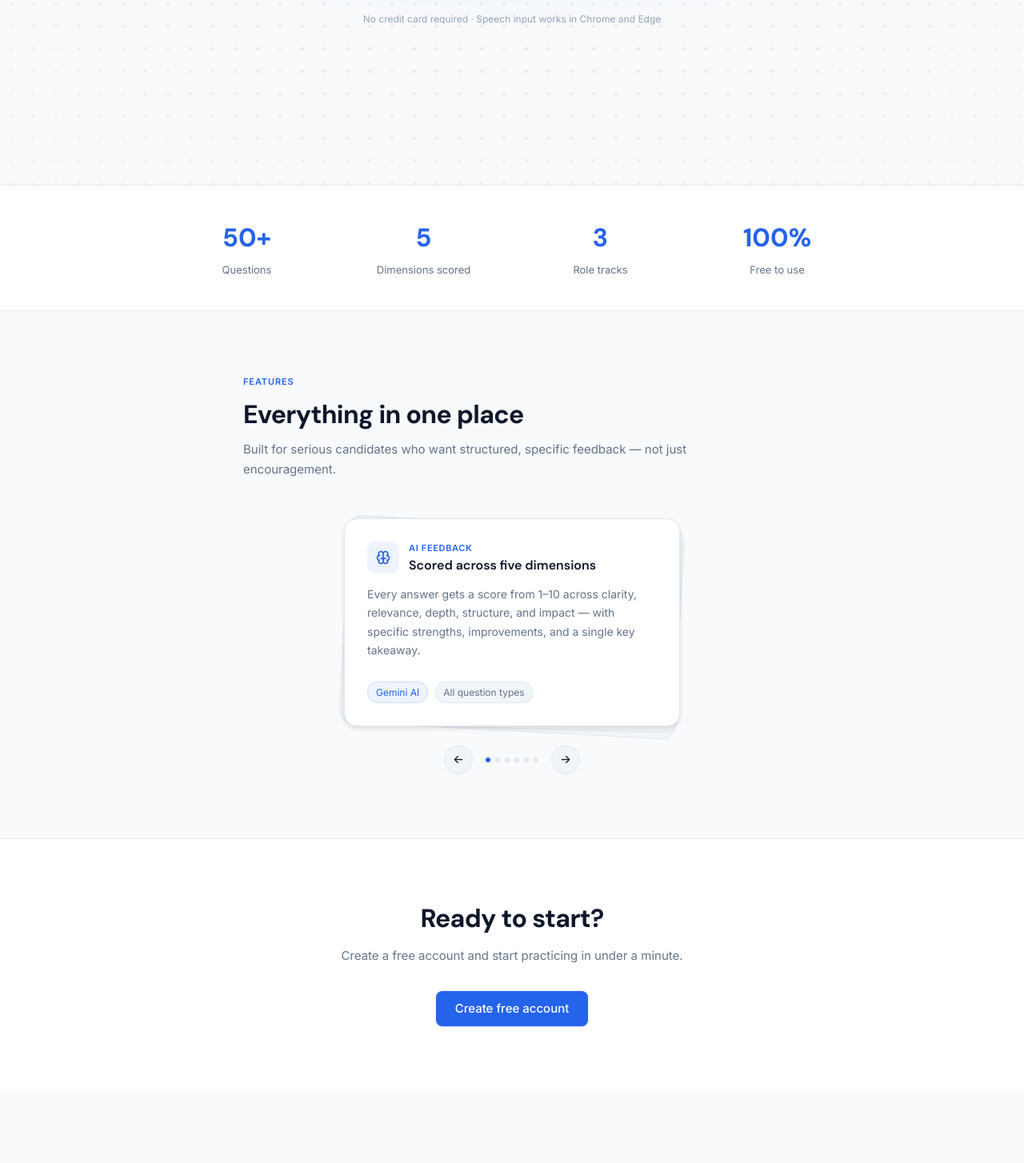
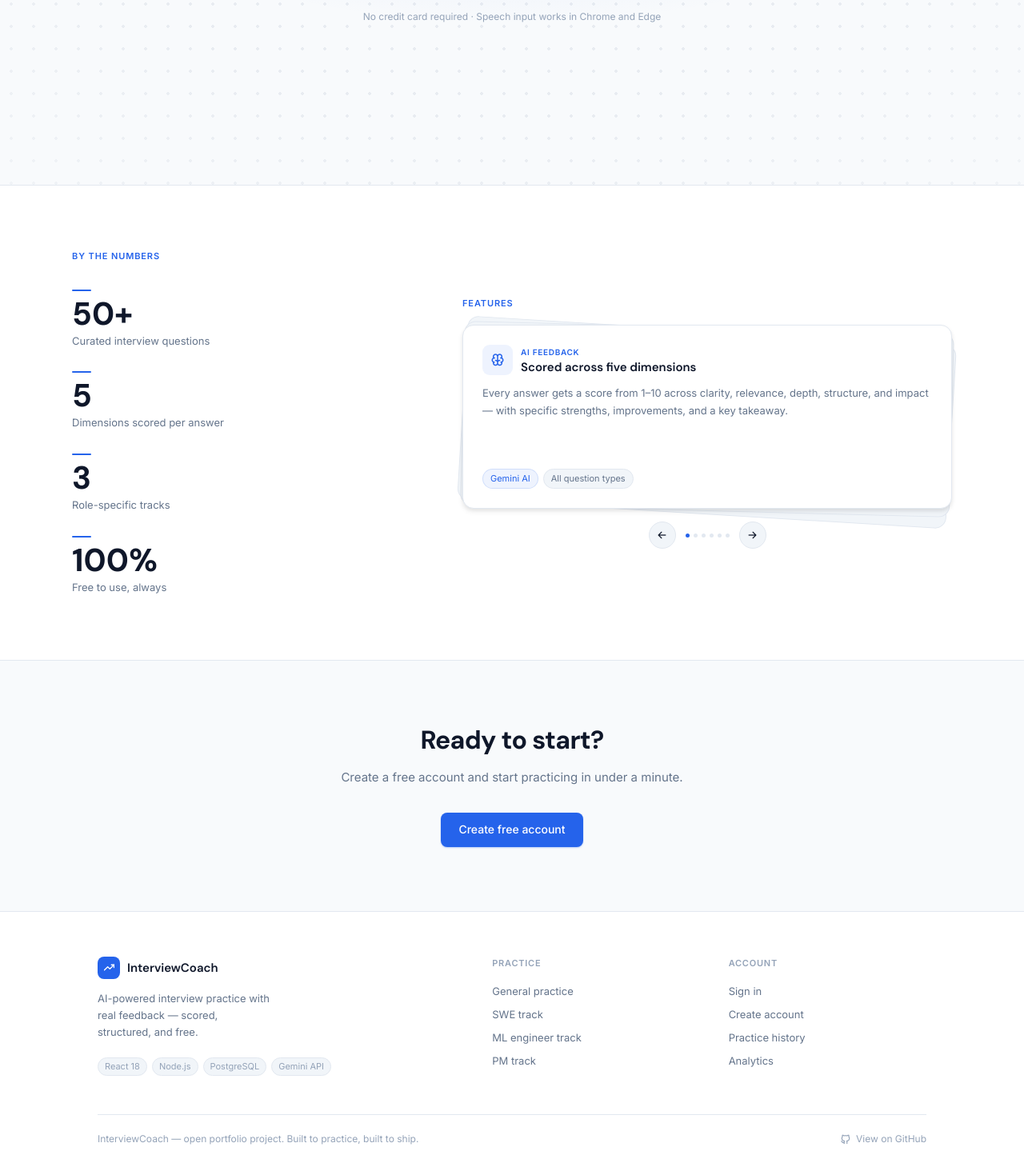
Before and after one commit to Aedo119/ai-interview-coach, a React (Vite) app in the folder frontend/: page / in a window 1280 px wide. Shown: the part 569-2023 px from the top of the page at 80% size. Before the commit the page ends 1932 px from the top, so only its background shows below. Built offline with nearby package versions, Linux system fonts and the light colour scheme.

Commit message:
feat: add Footer component and integrate it into Home page layout

```diff
--- /dev/null
+++ b/frontend/src/components/Footer.jsx
@@ -0,0 +1,81 @@
+import { Link } from 'react-router-dom';
+
+const LINKS = {
+  Practice: [
+    { label: 'General practice', to: '/practice'        },
+    { label: 'SWE track',        to: '/practice?track=swe' },
+    { label: 'ML engineer track',to: '/practice?track=ml'  },
+    { label: 'PM track',         to: '/practice?track=pm'  },
+  ],
+  Account: [
+    { label: 'Sign in',          to: '/login'      },
+    { label: 'Create account',   to: '/register'   },
+    { label: 'Practice history', to: '/results'    },
+    { label: 'Analytics',        to: '/analytics'  },
+  ],
+};
+
+const TECH = ['React 18', 'Node.js', 'PostgreSQL', 'Gemini API'];
+
+export default function Footer() {
+  return (
+    <footer style={{ background: 'var(--bg-card)', borderTop: '1px solid var(--border)' }}>
+      <div style={{ maxWidth: 1100, margin: '0 auto', padding: '3.5rem 2rem 0' }}>
+        <div style={{ display: 'grid', gridTemplateColumns: '1.8fr 1fr 1fr', gap: '3rem', paddingBottom: '3rem' }}>
+
+          {/* Brand col */}
+          <div>
+            <Link to="/" style={{ display: 'inline-flex', alignItems: 'center', gap: 9, marginBottom: '0.875rem', textDecoration: 'none' }}>
+              <div style={{ width: 28, height: 28, borderRadius: 8, background: 'var(--accent)', display: 'flex', alignItems: 'center', justifyContent: 'center' }}>
+                <svg width="13" height="13" viewBox="0 0 24 24" fill="none" stroke="white" strokeWidth="2.5" strokeLinecap="round" strokeLinejoin="round">
+                  <polyline points="23 6 13.5 15.5 8.5 10.5 1 18"/><polyline points="17 6 23 6 23 12"/>
+                </svg>
+              </div>
+              <span style={{ fontSize: 15, fontWeight: 600, color: 'var(--text)', fontFamily: 'DM Sans, Inter, sans-serif' }}>InterviewCoach</span>
+            </Link>
+            <p style={{ fontSize: 13, color: 'var(--text-muted)', lineHeight: 1.65, maxWidth: 220, margin: '0 0 1.25rem' }}>
+              AI-powered interview practice with real feedback — scored, structured, and free.
+            </p>
+            <div style={{ display: 'flex', gap: 6, flexWrap: 'wrap' }}>
+              {TECH.map(t => (
+                <span key={t} style={{ fontSize: 11, padding: '2px 8px', borderRadius: 99, background: 'var(--bg-subtle)', color: 'var(--text-subtle)', border: '1px solid var(--border)' }}>{t}</span>
+              ))}
+            </div>
+          </div>
+
+          {/* Link cols */}
+          {Object.entries(LINKS).map(([heading, links]) => (
+            <div key={heading}>
+              <p style={{ fontSize: 11, fontWeight: 600, textTransform: 'uppercase', letterSpacing: '0.07em', color: 'var(--text-subtle)', margin: '0 0 1rem' }}>{heading}</p>
+              <div style={{ display: 'flex', flexDirection: 'column', gap: 8 }}>
+                {links.map(l => (
+                  <Link key={l.to} to={l.to} style={{ fontSize: 13, color: 'var(--text-muted)', textDecoration: 'none', transition: 'color 0.15s' }}
+                    onMouseEnter={e => e.currentTarget.style.color = 'var(--text)'}
+                    onMouseLeave={e => e.currentTarget.style.color = 'var(--text-muted)'}>
+                    {l.label}
+                  </Link>
+                ))}
+              </div>
+            </div>
+          ))}
+        </div>
+
+        {/* Bottom bar */}
+        <div style={{ borderTop: '1px solid var(--border)', padding: '1.25rem 0', display: 'flex', alignItems: 'center', justifyContent: 'space-between', gap: 12 }}>
+          <p style={{ fontSize: 12, color: 'var(--text-subtle)', margin: 0 }}>
+            InterviewCoach — open portfolio project. Built to practice, built to ship.
+          </p>
+          <div style={{ display: 'flex', alignItems: 'center', gap: 6 }}>
+            <i className="ti ti-brand-github" style={{ fontSize: 14, color: 'var(--text-subtle)' }} aria-hidden="true" />
+            <a href="https://github.com/Aedo119/ai-interview-coach" target="_blank" rel="noreferrer"
+              style={{ fontSize: 12, color: 'var(--text-subtle)', textDecoration: 'none' }}
+              onMouseEnter={e => e.currentTarget.style.color = 'var(--text)'}
+              onMouseLeave={e => e.currentTarget.style.color = 'var(--text-subtle)'}>
+              View on GitHub
+            </a>
+          </div>
+        </div>
+      </div>
+    </footer>
+  );
+}
--- a/frontend/src/pages/Home.jsx
+++ b/frontend/src/pages/Home.jsx
@@ -1,21 +1,22 @@
 import { useState } from 'react';
 import { Link } from 'react-router-dom';
 import { useAuth } from '../context/AuthContext';
+import Footer from '../components/Footer';
 
 const CARDS = [
-  { icon:'ti-brain',       tag:'AI feedback',    title:'Scored across five dimensions',       body:'Every answer gets a score from 1–10 across clarity, relevance, depth, structure, and impact — with specific strengths, improvements, and a single key takeaway.', t1:'Gemini AI',       t2:'All question types' },
-  { icon:'ti-chart-radar', tag:'Visualisation',  title:'Radar chart and animated score bars', body:'See your answer profile at a glance on a radar chart, then drill into animated bar charts for each dimension with colour-coded thresholds.',                       t1:'No dependencies', t2:'Light & dark mode'  },
-  { icon:'ti-microphone',  tag:'Speech input',   title:'Speak your answer aloud',             body:'Use your microphone instead of typing — just like a real interview. Interim text appears as you talk and is appended cleanly when you pause.',                     t1:'Web Speech API',  t2:'Chrome & Edge'      },
-  { icon:'ti-list-check',  tag:'STAR analysis',  title:'Situation, task, action, result',     body:'Each answer is broken into the four STAR components and assessed individually, so you can see exactly which part of the framework needs more work.',               t1:'Behavioral',      t2:'All tracks'         },
-  { icon:'ti-users',       tag:'Role tracks',    title:'SWE, ML engineer, and PM tracks',     body:'Thirty questions written specifically for each role — covering DS&A and system design for SWE, MLOps for ML, and prioritisation and metrics for PM.',              t1:'3 tracks',        t2:'10 questions each'  },
-  { icon:'ti-trending-up', tag:'Analytics',      title:'Track your improvement over time',    body:'Score trend over your last 30 sessions, average by category, and average dimension scores — so you can see where you are improving fastest.',                      t1:'Score history',   t2:'Category heatmap'   },
+  { icon:'ti-brain',       tag:'AI feedback',   title:'Scored across five dimensions',      body:'Every answer gets a score from 1–10 across clarity, relevance, depth, structure, and impact — with specific strengths, improvements, and a key takeaway.',    p1:'Gemini AI',       p2:'All question types' },
+  { icon:'ti-chart-radar', tag:'Visualisation', title:'Radar chart and animated score bars',body:'See your answer profile on a radar chart and drill into animated bar charts per dimension with colour-coded thresholds.',                                       p1:'No dependencies', p2:'Light and dark mode' },
+  { icon:'ti-microphone',  tag:'Speech input',  title:'Speak your answer aloud',            body:'Use your microphone instead of typing — just like a real interview. Interim text appears as you speak and is appended cleanly.',                               p1:'Web Speech API',  p2:'Chrome and Edge' },
+  { icon:'ti-list-check',  tag:'STAR analysis', title:'Situation, task, action, result',    body:'Each answer broken into four STAR components and assessed individually — so you can see exactly which part of the framework needs work.',                      p1:'Behavioral focus',p2:'All tracks' },
+  { icon:'ti-users',       tag:'Role tracks',   title:'SWE, ML engineer, and PM tracks',   body:'Thirty questions written specifically for each role — DS&A and system design for SWE, MLOps for ML, and prioritisation and metrics for PM.',                   p1:'3 tracks',        p2:'10 questions each' },
+  { icon:'ti-trending-up', tag:'Analytics',     title:'Track your improvement over time',   body:'Score trend over your last 30 sessions, average by category, and average dimension scores — see where you are improving fastest.',                             p1:'Score history',   p2:'Category heatmap' },
 ];
 
 const STATS = [
-  { value: '50+',  label: 'Questions'         },
-  { value: '5',    label: 'Dimensions scored' },
-  { value: '3',    label: 'Role tracks'       },
-  { value: '100%', label: 'Free to use'       },
+  { value: '50+',  label: 'Curated interview questions' },
+  { value: '5',    label: 'Dimensions scored per answer' },
+  { value: '3',    label: 'Role-specific tracks' },
+  { value: '100%', label: 'Free to use, always' },
 ];
 
 function DotGrid() {
@@ -30,71 +31,65 @@ function DotGrid() {
 
 function CardDeck() {
   const [current, setCurrent] = useState(0);
-  const [animDir, setAnimDir] = useState(null);
   const [visible, setVisible] = useState(true);
+  const [dir, setDir]         = useState('next');
 
-  function go(idx, dir) {
-    setVisible(false);
-    setAnimDir(dir);
-    setTimeout(() => {
-      setCurrent((idx + CARDS.length) % CARDS.length);
-      setAnimDir(dir === 'next' ? 'in-right' : 'in-left');
-      setVisible(true);
-    }, 180);
+  function go(idx, d) {
+    setVisible(false); setDir(d);
+    setTimeout(() => { setCurrent((idx + CARDS.length) % CARDS.length); setVisible(true); }, 180);
   }
 
   const c = CARDS[current];
-
   return (
-    <div style={{ display: 'flex', flexDirection: 'column', alignItems: 'center', gap: '1.5rem' }}>
-      {/* Stacked deck */}
-      <div style={{ position: 'relative', width: '100%', maxWidth: 420, height: 260 }}>
-        {/* Ghost cards behind */}
-        <div style={{ position:'absolute', inset:0, borderRadius:16, background:'var(--bg-subtle)', border:'1px solid var(--border)', transform:'rotate(3deg) translateY(6px)', zIndex:1 }} />
-        <div style={{ position:'absolute', inset:0, borderRadius:16, background:'var(--bg-subtle)', border:'1px solid var(--border)', transform:'rotate(1.5deg) translateY(3px)', zIndex:2 }} />
+    <div>
+      <p style={{ fontSize:11, fontWeight:600, textTransform:'uppercase', letterSpacing:'0.08em', color:'var(--accent)', margin:'0 0 1.125rem' }}>Features</p>
+      <div style={{ position:'relative', height:230 }}>
+        {/* Ghost cards */}
+        <div style={{ position:'absolute', inset:0, borderRadius:14, background:'var(--bg-subtle)', border:'1px solid var(--border)', transform:'rotate(3.5deg) translateY(7px)', zIndex:1 }} />
+        <div style={{ position:'absolute', inset:0, borderRadius:14, background:'var(--bg-subtle)', border:'1px solid var(--border)', transform:'rotate(1.5deg) translateY(3px)', zIndex:2 }} />
         {/* Main card */}
         <div style={{
-          position:'absolute', inset:0, borderRadius:16,
+          position:'absolute', inset:0, borderRadius:14, zIndex:3,
           background:'var(--bg-card)', border:'1px solid var(--border)',
-          boxShadow:'var(--shadow-md)', zIndex:3, padding:'1.75rem',
-          display:'flex', flexDirection:'column', gap:'0.875rem',
+          boxShadow:'var(--shadow-md)', padding:'1.5rem',
+          display:'flex', flexDirection:'column', gap:'0.75rem',
           opacity: visible ? 1 : 0,
-          transform: visible ? 'translateX(0)' : animDir === 'next' ? 'translateX(-24px)' : 'translateX(24px)',
-          transition: 'opacity 0.18s ease, transform 0.18s ease',
+          transform: visible ? 'translateX(0)' : `translateX(${dir === 'next' ? -18 : 18}px)`,
+          transition:'opacity 0.18s ease, transform 0.18s ease',
         }}>
-          <div style={{ display:'flex', alignItems:'center', gap:12 }}>
-            <div style={{ width:40, height:40, borderRadius:10, background:'var(--accent-soft)', display:'flex', alignItems:'center', justifyContent:'center', flexShrink:0 }}>
-              <i className={`ti ${c.icon}`} style={{ fontSize:20, color:'var(--accent)' }} aria-hidden="true" />
+          <div style={{ display:'flex', alignItems:'center', gap:10 }}>
+            <div style={{ width:38, height:38, borderRadius:9, background:'var(--accent-soft)', display:'flex', alignItems:'center', justifyContent:'center', flexShrink:0 }}>
+              <i className={`ti ${c.icon}`} style={{ fontSize:18, color:'var(--accent)' }} aria-hidden="true" />
             </div>
             <div>
-              <p style={{ fontSize:11, fontWeight:600, color:'var(--accent)', textTransform:'uppercase', letterSpacing:'0.06em', margin:'0 0 2px' }}>{c.tag}</p>
-              <p style={{ fontSize:16, fontWeight:600, color:'var(--text)', margin:0, lineHeight:1.3, fontFamily:'DM Sans, Inter, sans-serif' }}>{c.title}</p>
+              <p style={{ fontSize:10, fontWeight:600, color:'var(--accent)', textTransform:'uppercase', letterSpacing:'0.07em', margin:'0 0 2px' }}>{c.tag}</p>
+              <p style={{ fontSize:15, fontWeight:600, color:'var(--text)', margin:0, lineHeight:1.25, fontFamily:'DM Sans, Inter, sans-serif' }}>{c.title}</p>
             </div>
           </div>
-          <p style={{ fontSize:14, color:'var(--text-muted)', lineHeight:1.65, margin:0, flex:1 }}>{c.body}</p>
-          <div style={{ display:'flex', gap:8, flexWrap:'wrap' }}>
-            <span style={{ fontSize:12, padding:'3px 10px', borderRadius:99, background:'var(--accent-soft)', color:'var(--accent)', border:'1px solid var(--accent-glow)' }}>{c.t1}</span>
-            <span style={{ fontSize:12, padding:'3px 10px', borderRadius:99, background:'var(--bg-subtle)', color:'var(--text-muted)', border:'1px solid var(--border)' }}>{c.t2}</span>
+          <p style={{ fontSize:13, color:'var(--text-muted)', lineHeight:1.65, margin:0, flex:1 }}>{c.body}</p>
+          <div style={{ display:'flex', gap:6 }}>
+            <span style={{ fontSize:11, padding:'3px 9px', borderRadius:99, background:'var(--accent-soft)', color:'var(--accent)', border:'1px solid var(--accent-glow)' }}>{c.p1}</span>
+            <span style={{ fontSize:11, padding:'3px 9px', borderRadius:99, background:'var(--bg-subtle)', color:'var(--text-muted)', border:'1px solid var(--border)' }}>{c.p2}</span>
           </div>
         </div>
       </div>
 
       {/* Controls */}
-      <div style={{ display:'flex', alignItems:'center', gap:16 }}>
-        <button onClick={() => go(current - 1, 'prev')} aria-label="Previous"
-          className="btn btn-secondary" style={{ width:36, height:36, padding:0, borderRadius:'50%', display:'flex', alignItems:'center', justifyContent:'center' }}>
-          <i className="ti ti-arrow-left" style={{ fontSize:16 }} aria-hidden="true" />
+      <div style={{ display:'flex', alignItems:'center', gap:12, justifyContent:'center', marginTop:'1rem' }}>
+        <button onClick={() => go(current - 1, 'prev')} aria-label="Previous feature"
+          className="btn btn-secondary" style={{ width:34, height:34, padding:0, borderRadius:'50%', display:'flex', alignItems:'center', justifyContent:'center' }}>
+          <i className="ti ti-arrow-left" style={{ fontSize:15 }} aria-hidden="true" />
         </button>
-        <div style={{ display:'flex', gap:6 }}>
+        <div style={{ display:'flex', gap:5 }}>
           {CARDS.map((_, i) => (
-            <button key={i} onClick={() => go(i, i > current ? 'next' : 'prev')} aria-label={`Card ${i+1}`}
-              style={{ width:6, height:6, borderRadius:'50%', border:'none', cursor:'pointer', padding:0,
-                background: i === current ? 'var(--accent)' : 'var(--border)', transition:'background 0.2s' }} />
+            <button key={i} onClick={() => go(i, i > current ? 'next' : 'prev')} aria-label={`Feature ${i + 1}`}
+              style={{ width:5, height:5, borderRadius:'50%', border:'none', cursor:'pointer', padding:0, transition:'background 0.2s',
+                background: i === current ? 'var(--accent)' : 'var(--border)' }} />
           ))}
         </div>
-        <button onClick={() => go(current + 1, 'next')} aria-label="Next"
-          className="btn btn-secondary" style={{ width:36, height:36, padding:0, borderRadius:'50%', display:'flex', alignItems:'center', justifyContent:'center' }}>
-          <i className="ti ti-arrow-right" style={{ fontSize:16 }} aria-hidden="true" />
+        <button onClick={() => go(current + 1, 'next')} aria-label="Next feature"
+          className="btn btn-secondary" style={{ width:34, height:34, padding:0, borderRadius:'50%', display:'flex', alignItems:'center', justifyContent:'center' }}>
+          <i className="ti ti-arrow-right" style={{ fontSize:15 }} aria-hidden="true" />
         </button>
       </div>
     </div>
@@ -103,14 +98,16 @@ function CardDeck() {
 
 export default function Home() {
   const { isLoggedIn } = useAuth();
+
   return (
     <main style={{ background:'var(--bg)' }}>
+
       {/* Hero */}
       <section className="relative flex flex-col items-center justify-center text-center overflow-hidden"
         style={{ minHeight:'100vh', padding:'5rem 1.5rem 6rem' }}>
         <DotGrid />
-        <div style={{ position:'relative', zIndex:10, maxWidth:640, margin:'0 auto' }}>
-          <div className="inline-flex items-center gap-2" style={{ padding:'6px 14px', borderRadius:99, background:'var(--accent-soft)', border:'1px solid var(--accent-glow)', color:'var(--accent)', fontSize:12, fontWeight:500, marginBottom:'1.5rem' }}>
+        <div style={{ position:'relative', zIndex:10, maxWidth:620, margin:'0 auto' }}>
+          <div style={{ display:'inline-flex', alignItems:'center', gap:7, padding:'5px 14px', borderRadius:99, background:'var(--accent-soft)', border:'1px solid var(--accent-glow)', color:'var(--accent)', fontSize:12, fontWeight:500, marginBottom:'1.5rem' }}>
             <span style={{ width:6, height:6, borderRadius:'50%', background:'var(--accent)', animation:'pulse 2s ease-in-out infinite' }} />
             Powered by Google Gemini — completely free
           </div>
@@ -118,55 +115,58 @@ export default function Home() {
             Practice interviews.<br />
             <span style={{ color:'var(--accent)' }}>Get hired faster.</span>
           </h1>
-          <p style={{ fontSize:'1.1rem', color:'var(--text-muted)', marginBottom:'2.5rem', lineHeight:1.7, maxWidth:480, margin:'0 auto 2.5rem' }}>
+          <p style={{ fontSize:'1.05rem', color:'var(--text-muted)', lineHeight:1.75, maxWidth:460, margin:'0 auto 2.5rem' }}>
             Answer real interview questions and get structured AI feedback scored across five dimensions with actionable improvements.
           </p>
           {isLoggedIn ? (
             <div className="flex gap-3 justify-center flex-wrap">
-              <Link to="/tracks"   className="btn btn-primary"  style={{ fontSize:15, padding:'10px 24px' }}>Choose a track</Link>
-              <Link to="/practice" className="btn btn-secondary" style={{ fontSize:15, padding:'10px 24px' }}>General practice</Link>
+              <Link to="/tracks"   className="btn btn-primary"   style={{ fontSize:14, padding:'10px 22px' }}>Choose a track</Link>
+              <Link to="/practice" className="btn btn-secondary" style={{ fontSize:14, padding:'10px 22px' }}>General practice</Link>
             </div>
           ) : (
             <div className="flex gap-3 justify-center flex-wrap">
-              <Link to="/register" className="btn btn-primary"  style={{ fontSize:15, padding:'10px 24px' }}>Create free account</Link>
-              <Link to="/login"    className="btn btn-secondary" style={{ fontSize:15, padding:'10px 24px' }}>Sign in</Link>
+              <Link to="/register" className="btn btn-primary"   style={{ fontSize:14, padding:'10px 22px' }}>Create free account</Link>
+              <Link to="/login"    className="btn btn-secondary" style={{ fontSize:14, padding:'10px 22px' }}>Sign in</Link>
             </div>
           )}
           <p style={{ marginTop:'1rem', fontSize:12, color:'var(--text-subtle)' }}>No credit card required · Speech input works in Chrome and Edge</p>
         </div>
       </section>
 
+      {/* Stats + Card deck — side by side */}
+      <section style={{ background:'var(--bg-card)', borderTop:'1px solid var(--border)', borderBottom:'1px solid var(--border)', padding:'5rem 2rem' }}>
+        <div style={{ maxWidth:1100, margin:'0 auto', display:'grid', gridTemplateColumns:'1fr 1.5fr', gap:'5rem', alignItems:'center' }}>
+
           {/* Stats */}
-      <section style={{ background:'var(--bg-card)', borderTop:'1px solid var(--border)', borderBottom:'1px solid var(--border)' }}>
-        <div style={{ maxWidth:900, margin:'0 auto', padding:'2.5rem 1.5rem', display:'grid', gridTemplateColumns:'repeat(4,1fr)', gap:'2rem' }}>
+          <div>
+            <p style={{ fontSize:11, fontWeight:600, textTransform:'uppercase', letterSpacing:'0.08em', color:'var(--accent)', margin:'0 0 2rem' }}>By the numbers</p>
+            <div style={{ display:'flex', flexDirection:'column', gap:'1.75rem' }}>
               {STATS.map(s => (
-            <div key={s.label} style={{ textAlign:'center' }}>
-              <div style={{ fontSize:'2rem', fontWeight:700, color:'var(--accent)', fontFamily:'DM Sans, sans-serif' }}>{s.value}</div>
+                <div key={s.label}>
+                  <div style={{ width:24, height:2, background:'var(--accent)', borderRadius:99, marginBottom:8 }} />
+                  <div style={{ fontSize:'2.5rem', fontWeight:700, color:'var(--text)', lineHeight:1, fontFamily:'DM Sans, sans-serif' }}>{s.value}</div>
                   <div style={{ fontSize:13, color:'var(--text-muted)', marginTop:4 }}>{s.label}</div>
                 </div>
               ))}
             </div>
-      </section>
+          </div>
 
           {/* Card deck */}
-      <section style={{ maxWidth:720, margin:'0 auto', padding:'5rem 1.5rem' }}>
-        <div style={{ marginBottom:'3rem' }}>
-          <p style={{ fontSize:11, fontWeight:600, textTransform:'uppercase', letterSpacing:'0.08em', color:'var(--accent)', marginBottom:12 }}>Features</p>
-          <h2 style={{ fontSize:'2rem', fontWeight:700, color:'var(--text)', fontFamily:'DM Sans, sans-serif', margin:'0 0 0.75rem' }}>Everything in one place</h2>
-          <p style={{ fontSize:15, color:'var(--text-muted)', lineHeight:1.7 }}>Built for serious candidates who want structured, specific feedback — not just encouragement.</p>
+          <CardDeck />
         </div>
-        <CardDeck />
       </section>
 
       {/* Bottom CTA */}
-      <section style={{ background:'var(--bg-card)', borderTop:'1px solid var(--border)', padding:'5rem 1.5rem', textAlign:'center' }}>
-        <h2 style={{ fontSize:'2rem', fontWeight:700, color:'var(--text)', fontFamily:'DM Sans, sans-serif', marginBottom:'1rem' }}>Ready to start?</h2>
-        <p style={{ color:'var(--text-muted)', marginBottom:'2rem' }}>Create a free account and start practicing in under a minute.</p>
+      <section style={{ padding:'5rem 1.5rem', textAlign:'center' }}>
+        <h2 style={{ fontSize:'2rem', fontWeight:700, color:'var(--text)', fontFamily:'DM Sans, sans-serif', margin:'0 0 1rem' }}>Ready to start?</h2>
+        <p style={{ color:'var(--text-muted)', marginBottom:'2rem', fontSize:15 }}>Create a free account and start practicing in under a minute.</p>
         {isLoggedIn
-          ? <Link to="/tracks"   className="btn btn-primary" style={{ fontSize:15, padding:'10px 24px' }}>Go to tracks</Link>
-          : <Link to="/register" className="btn btn-primary" style={{ fontSize:15, padding:'10px 24px' }}>Create free account</Link>
+          ? <Link to="/tracks"   className="btn btn-primary" style={{ fontSize:14, padding:'10px 22px' }}>Go to tracks</Link>
+          : <Link to="/register" className="btn btn-primary" style={{ fontSize:14, padding:'10px 22px' }}>Create free account</Link>
         }
       </section>
+
+      <Footer />
     </main>
   );
 }
```
Lines whose indentation alone changed are shown as unchanged.
